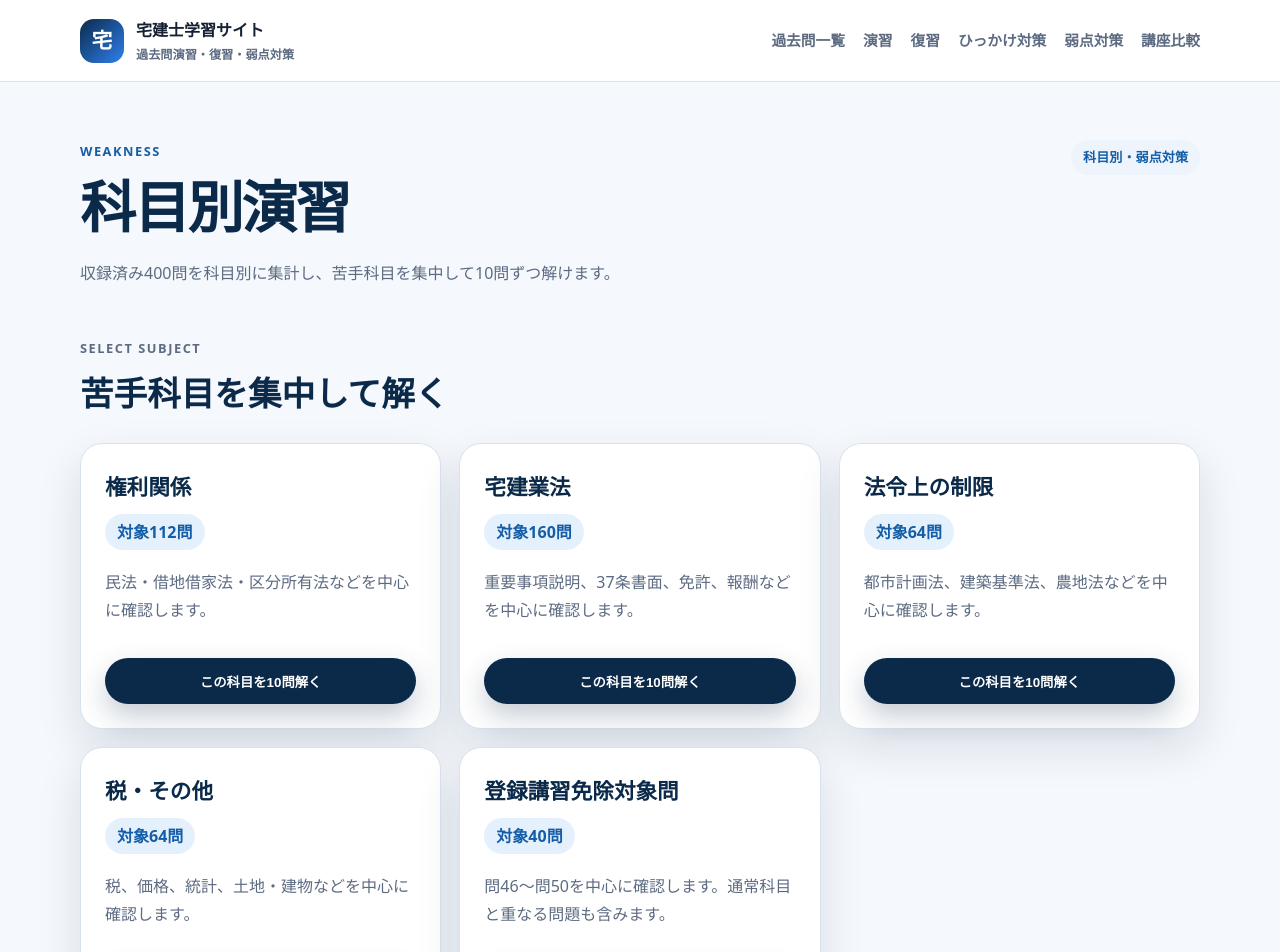
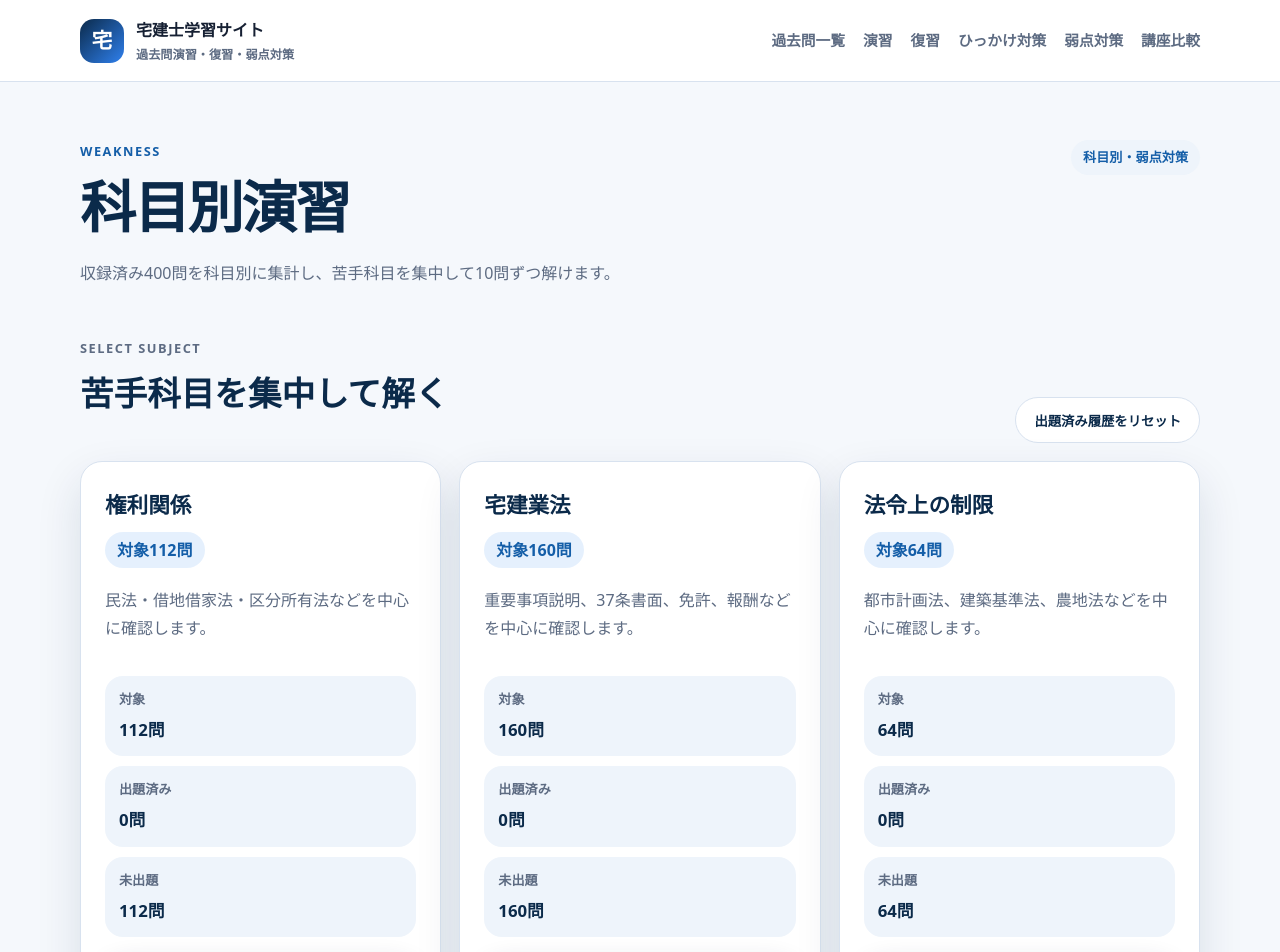
Before and after one commit to kenichis1971-cloud/takken-gakushu-site, a Next.js app: page /weakness in a window 1280 px wide. Shown: the top 952 px of the page. Built offline with nearby package versions, Linux system fonts and the light colour scheme.

Commit message:
Add unseen-priority practice mode

```diff
--- a/app/globals.css
+++ b/app/globals.css
@@ -529,6 +529,15 @@ h3 {
     width: 100%;
   }
 
+  .seen-question-stats {
+    grid-template-columns: 1fr;
+  }
+
+  .weakness-page .section-heading {
+    align-items: stretch;
+    flex-direction: column;
+  }
+
   .card,
   .hero-panel,
   .next-actions,
@@ -605,6 +614,49 @@ h3 {
 
 .practice-start-button {
   width: 100%;
+}
+
+.seen-question-stats {
+  display: grid;
+  grid-template-columns: repeat(2, minmax(0, 1fr));
+  gap: 10px;
+  margin: 0;
+}
+
+.seen-question-stats div {
+  border-radius: 18px;
+  background: var(--surface-muted);
+  padding: 12px 14px;
+}
+
+.seen-question-stats dt {
+  color: var(--muted);
+  font-size: 0.82rem;
+  font-weight: 800;
+}
+
+.seen-question-stats dd {
+  margin: 4px 0 0;
+  color: var(--primary);
+  font-size: 1.05rem;
+  font-weight: 900;
+}
+
+.compact-seen-question-stats {
+  grid-template-columns: 1fr;
+}
+
+.practice-card-actions {
+  display: flex;
+  justify-content: flex-start;
+}
+
+.weakness-page .section-heading {
+  display: flex;
+  max-width: none;
+  align-items: flex-end;
+  justify-content: space-between;
+  gap: 16px;
 }
 
 .practice-question-card {
--- a/app/weakness/WeaknessClient.tsx
+++ b/app/weakness/WeaknessClient.tsx
@@ -1,6 +1,6 @@
 "use client";
 
-import { useMemo, useState } from "react";
+import { useEffect, useMemo, useState } from "react";
 import {
   formatCorrectAnswer,
   getCorrectAnswerChoiceText,
@@ -9,6 +9,14 @@ import {
 } from "../../lib/takkenAnswer";
 import type { TakkenPracticeQuestion, TakkenPracticeYear } from "../../lib/takkenPractice";
 import { saveWrongQuestion } from "../../lib/takkenReviewStorage";
+import {
+  clearSeenQuestions,
+  getSeenQuestionMap,
+  getSeenStats,
+  pickQuestionsWithUnseenPriority,
+  saveSeenQuestions,
+  type TakkenSeenQuestionMap,
+} from "../../lib/takkenSeenStorage";
 
 const SUBJECT_QUESTION_COUNT = 10;
 
@@ -78,20 +86,6 @@ function getAccuracy(correctCount: number, answerCount: number) {
   return Math.round((correctCount / answerCount) * 100);
 }
 
-function shuffleQuestions(questions: TakkenPracticeQuestion[]) {
-  const shuffledQuestions = [...questions];
-
-  for (let index = shuffledQuestions.length - 1; index > 0; index -= 1) {
-    const randomIndex = Math.floor(Math.random() * (index + 1));
-    [shuffledQuestions[index], shuffledQuestions[randomIndex]] = [
-      shuffledQuestions[randomIndex],
-      shuffledQuestions[index],
-    ];
-  }
-
-  return shuffledQuestions;
-}
-
 function getUniqueQuestions(questions: TakkenPracticeQuestion[]) {
   return Array.from(new Map(questions.map((question) => [question.id, question])).values());
 }
@@ -148,6 +142,8 @@ export function WeaknessClient({ practiceYears }: WeaknessClientProps) {
   const [selectedChoice, setSelectedChoice] = useState<number | null>(null);
   const [answerRecords, setAnswerRecords] = useState<AnswerRecord[]>([]);
   const [isFinished, setIsFinished] = useState(false);
+  const [seenQuestionMap, setSeenQuestionMap] = useState<TakkenSeenQuestionMap>({});
+  const [isSeenQuestionMapLoaded, setIsSeenQuestionMapLoaded] = useState(false);
 
   const allPracticeQuestions = useMemo(
     () => practiceYears.flatMap((year) => year.questions),
@@ -160,6 +156,11 @@ export function WeaknessClient({ practiceYears }: WeaknessClientProps) {
     [answerRecords],
   );
 
+  useEffect(() => {
+    setSeenQuestionMap(getSeenQuestionMap());
+    setIsSeenQuestionMapLoaded(true);
+  }, []);
+
   function resetSession(session: SubjectSession) {
     setSelectedSession(session);
     setQuestionIndex(0);
@@ -169,10 +170,15 @@ export function WeaknessClient({ practiceYears }: WeaknessClientProps) {
   }
 
   function startSubjectPractice(group: SubjectGroup) {
-    const questions = shuffleQuestions(group.questions).slice(
-      0,
+    const currentSeenMap = getSeenQuestionMap();
+    const questions = pickQuestionsWithUnseenPriority(
+      group.questions,
       Math.min(SUBJECT_QUESTION_COUNT, group.questions.length),
+      currentSeenMap,
     );
+    const nextSeenMap = saveSeenQuestions(questions, "subject", group.name);
+
+    setSeenQuestionMap(nextSeenMap);
 
     resetSession({
       groupId: group.id,
@@ -192,6 +198,12 @@ export function WeaknessClient({ practiceYears }: WeaknessClientProps) {
     if (group) {
       startSubjectPractice(group);
     }
+  }
+
+  function resetSeenQuestionHistory() {
+    clearSeenQuestions();
+    setSeenQuestionMap({});
+    setIsSeenQuestionMapLoaded(true);
   }
 
   function returnToSubjectSelection() {
@@ -255,18 +267,43 @@ export function WeaknessClient({ practiceYears }: WeaknessClientProps) {
 
         <section className="section-block" aria-labelledby="weakness-subject-heading">
           <div className="section-heading compact-heading">
+            <div>
               <p className="eyebrow">Select subject</p>
               <h2 id="weakness-subject-heading">苦手科目を集中して解く</h2>
             </div>
+            <button className="button button-secondary" type="button" onClick={resetSeenQuestionHistory}>
+              出題済み履歴をリセット
+            </button>
+          </div>
 
           <div className="practice-year-grid weakness-subject-grid">
-            {subjectGroups.map((group) => (
+            {subjectGroups.map((group) => {
+              const groupSeenStats = getSeenStats(group.questions, seenQuestionMap);
+
+              return (
                 <section className="card practice-year-card weakness-subject-card" key={group.id}>
                   <div className="practice-year-card-header">
                     <h3>{group.name}</h3>
                     <span>対象{group.questions.length}問</span>
                   </div>
                   <p>{group.description}</p>
+                  <dl
+                    className="seen-question-stats compact-seen-question-stats"
+                    aria-label={`${group.name}の出題済み履歴`}
+                  >
+                    <div>
+                      <dt>対象</dt>
+                      <dd>{groupSeenStats.totalCount}問</dd>
+                    </div>
+                    <div>
+                      <dt>出題済み</dt>
+                      <dd>{isSeenQuestionMapLoaded ? `${groupSeenStats.seenCount}問` : "確認中"}</dd>
+                    </div>
+                    <div>
+                      <dt>未出題</dt>
+                      <dd>{isSeenQuestionMapLoaded ? `${groupSeenStats.unseenCount}問` : "確認中"}</dd>
+                    </div>
+                  </dl>
                   <button
                     className="button button-primary practice-start-button"
                     disabled={group.questions.length === 0}
@@ -276,7 +313,8 @@ export function WeaknessClient({ practiceYears }: WeaknessClientProps) {
                     この科目を10問解く
                   </button>
                 </section>
-            ))}
+              );
+            })}
           </div>
         </section>
       </article>
--- /dev/null
+++ b/lib/takkenSeenStorage.ts
@@ -0,0 +1,189 @@
+import type { TakkenPracticeQuestion } from "./takkenPractice";
+
+export const TAKKEN_SEEN_QUESTIONS_STORAGE_KEY = "takken_seen_questions_v1";
+
+export type TakkenSeenQuestionMode = "random50" | "subject";
+
+export type TakkenSeenQuestionRecord = {
+  id: string;
+  seenAt: string;
+  timesSeen: number;
+  lastMode: TakkenSeenQuestionMode;
+  lastSubject?: string;
+};
+
+export type TakkenSeenQuestionMap = Record<string, TakkenSeenQuestionRecord>;
+
+export type TakkenSeenStats = {
+  totalCount: number;
+  seenCount: number;
+  unseenCount: number;
+};
+
+function canUseLocalStorage() {
+  return typeof window !== "undefined" && typeof window.localStorage !== "undefined";
+}
+
+function isSeenRecord(value: unknown, id: string): value is TakkenSeenQuestionRecord {
+  if (!value || typeof value !== "object") {
+    return false;
+  }
+
+  const record = value as Partial<TakkenSeenQuestionRecord>;
+
+  return (
+    record.id === id &&
+    typeof record.seenAt === "string" &&
+    typeof record.timesSeen === "number" &&
+    Number.isFinite(record.timesSeen) &&
+    (record.lastMode === "random50" || record.lastMode === "subject")
+  );
+}
+
+function getUniqueQuestions(questions: TakkenPracticeQuestion[]) {
+  return Array.from(new Map(questions.map((question) => [question.id, question])).values());
+}
+
+function shuffleQuestions(questions: TakkenPracticeQuestion[]) {
+  const shuffledQuestions = [...questions];
+
+  for (let index = shuffledQuestions.length - 1; index > 0; index -= 1) {
+    const randomIndex = Math.floor(Math.random() * (index + 1));
+    [shuffledQuestions[index], shuffledQuestions[randomIndex]] = [
+      shuffledQuestions[randomIndex],
+      shuffledQuestions[index],
+    ];
+  }
+
+  return shuffledQuestions;
+}
+
+function getSeenTime(record: TakkenSeenQuestionRecord | undefined) {
+  if (!record) {
+    return 0;
+  }
+
+  const time = Date.parse(record.seenAt);
+
+  return Number.isNaN(time) ? 0 : time;
+}
+
+export function getSeenQuestionMap(): TakkenSeenQuestionMap {
+  if (!canUseLocalStorage()) {
+    return {};
+  }
+
+  const storedValue = window.localStorage.getItem(TAKKEN_SEEN_QUESTIONS_STORAGE_KEY);
+
+  if (!storedValue) {
+    return {};
+  }
+
+  try {
+    const parsedValue: unknown = JSON.parse(storedValue);
+
+    if (!parsedValue || typeof parsedValue !== "object" || Array.isArray(parsedValue)) {
+      return {};
+    }
+
+    return Object.entries(parsedValue).reduce<TakkenSeenQuestionMap>((seenMap, [id, value]) => {
+      if (isSeenRecord(value, id)) {
+        seenMap[id] = {
+          id,
+          seenAt: value.seenAt,
+          timesSeen: Math.max(1, Math.floor(value.timesSeen)),
+          lastMode: value.lastMode,
+          lastSubject: typeof value.lastSubject === "string" ? value.lastSubject : undefined,
+        };
+      }
+
+      return seenMap;
+    }, {});
+  } catch {
+    return {};
+  }
+}
+
+export function saveSeenQuestions(
+  questions: TakkenPracticeQuestion[],
+  mode: TakkenSeenQuestionMode,
+  subject?: string,
+): TakkenSeenQuestionMap {
+  const currentMap = getSeenQuestionMap();
+  const seenAt = new Date().toISOString();
+
+  getUniqueQuestions(questions).forEach((question) => {
+    const currentRecord = currentMap[question.id];
+
+    currentMap[question.id] = {
+      id: question.id,
+      seenAt,
+      timesSeen: (currentRecord?.timesSeen ?? 0) + 1,
+      lastMode: mode,
+      lastSubject: mode === "subject" ? subject : currentRecord?.lastSubject,
+    };
+  });
+
+  if (canUseLocalStorage()) {
+    window.localStorage.setItem(TAKKEN_SEEN_QUESTIONS_STORAGE_KEY, JSON.stringify(currentMap));
+  }
+
+  return currentMap;
+}
+
+export function clearSeenQuestions() {
+  if (canUseLocalStorage()) {
+    window.localStorage.removeItem(TAKKEN_SEEN_QUESTIONS_STORAGE_KEY);
+  }
+}
+
+export function getSeenStats(
+  allQuestions: TakkenPracticeQuestion[],
+  seenMap: TakkenSeenQuestionMap = getSeenQuestionMap(),
+): TakkenSeenStats {
+  const uniqueQuestions = getUniqueQuestions(allQuestions);
+  const seenCount = uniqueQuestions.filter((question) => seenMap[question.id]).length;
+
+  return {
+    totalCount: uniqueQuestions.length,
+    seenCount,
+    unseenCount: uniqueQuestions.length - seenCount,
+  };
+}
+
+export function pickQuestionsWithUnseenPriority(
+  pool: TakkenPracticeQuestion[],
+  count: number,
+  seenMap: TakkenSeenQuestionMap = getSeenQuestionMap(),
+) {
+  const uniquePool = getUniqueQuestions(pool);
+  const targetCount = Math.max(0, Math.min(count, uniquePool.length));
+  const unseenQuestions = uniquePool.filter((question) => !seenMap[question.id]);
+  const seenQuestions = uniquePool.filter((question) => seenMap[question.id]);
+  const selectedQuestions = shuffleQuestions(unseenQuestions).slice(0, targetCount);
+
+  if (selectedQuestions.length >= targetCount) {
+    return selectedQuestions;
+  }
+
+  const randomTieBreakers = new Map(seenQuestions.map((question) => [question.id, Math.random()]));
+  const recentlyUnseenQuestions = [...seenQuestions].sort((current, next) => {
+    const currentRecord = seenMap[current.id];
+    const nextRecord = seenMap[next.id];
+    const seenAtDiff = getSeenTime(currentRecord) - getSeenTime(nextRecord);
+
+    if (seenAtDiff !== 0) {
+      return seenAtDiff;
+    }
+
+    const timesSeenDiff = (currentRecord?.timesSeen ?? 0) - (nextRecord?.timesSeen ?? 0);
+
+    if (timesSeenDiff !== 0) {
+      return timesSeenDiff;
+    }
+
+    return (randomTieBreakers.get(current.id) ?? 0) - (randomTieBreakers.get(next.id) ?? 0);
+  });
+
+  return selectedQuestions.concat(recentlyUnseenQuestions.slice(0, targetCount - selectedQuestions.length));
+}
```
Also changed, not shown: app/practice/PracticeClient.tsx (+49 -17 lines). Lines whose indentation alone changed are shown as unchanged.
